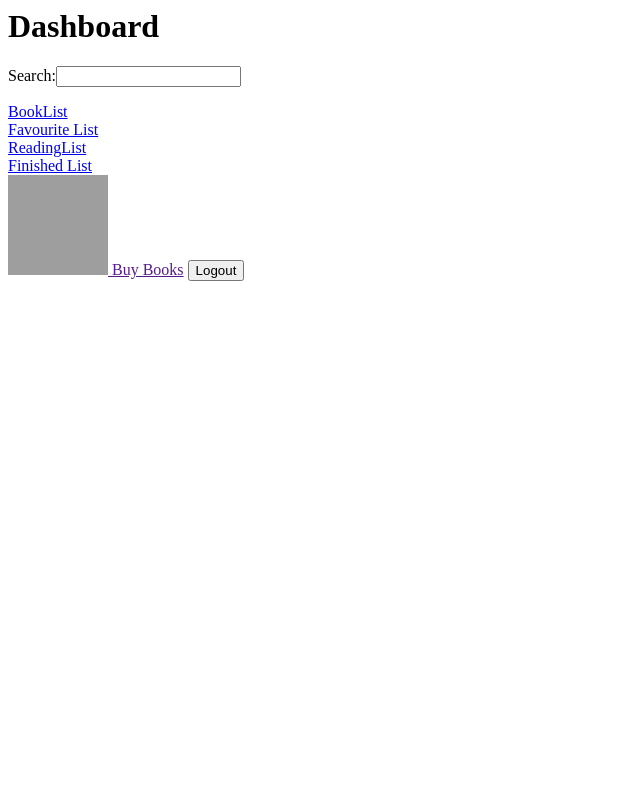
After one commit to Akila-I/OOSD-Project, a PHP site: page /homepage.php in a window 1280 px wide. The commit adds this page. Shown: the whole page, without its empty margins (0-640 px from the left). Run offline with PHP 8.4, Linux system fonts and the light colour scheme; a stand-in replaces the project's code that opens the database connection; grey boxes are pictures that could not be loaded.

Commit message:
homepage : working

```diff
--- /dev/null
+++ b/src/homepage.php
@@ -0,0 +1,35 @@
+
+<html>
+    <head>
+        <title>Homepage</title>
+    </head>
+
+    <body>
+        <h1>Dashboard </h1>
+
+        <form>
+            Search:<input type="text" value=""><br>
+        </form>
+
+        <div>
+            <a href="lists.php?type=0"> BookList</a>
+        </div>
+
+        <div>
+            <a href="lists.php?type=3"> Favourite List</a>
+        </div>
+
+        <div>
+            <a href="lists.php?type=2"> ReadingList</a>
+        </div>
+
+        <div>
+            <a href="lists.php?type=1"> Finished List</a>
+        </div>
+
+        <a href=""><img src="f1.png" width="100" height="100"> </a> <!-- Account -->
+        <a href=""> Buy Books</a> <!-- Buy -->
+
+        <a href="servers/logout_server.php"> <input type="button" value="Logout"></a>
+    </body>
+</html>
--- a/src/servers/login_server.php
+++ b/src/servers/login_server.php
@@ -11,7 +11,7 @@ $validation_msg = $database_connection->validateUser($login_username,$login_pasw
 if($validation_msg === true){
     //go to dashboard
     $_SESSION['username'] = $login_username;
-    header("Location: ../index.php?msg='login success'");
+    header("Location: ../homepage.php");
 }
 else{
     header("Location: ../index.php?msg=$validation_msg");
--- /dev/null
+++ b/src/servers/logout_server.php
@@ -0,0 +1,4 @@
+<?php
+session_start();
+session_unset();
+header("Location: ../index.php");
```
Also changed, not shown: src/Dashboard.html (added, +15 -0 lines), src/index.php (+0 -7 lines), src/lists.php (+8 -5 lines), src/dummy_home.php (added), 1 other file.
